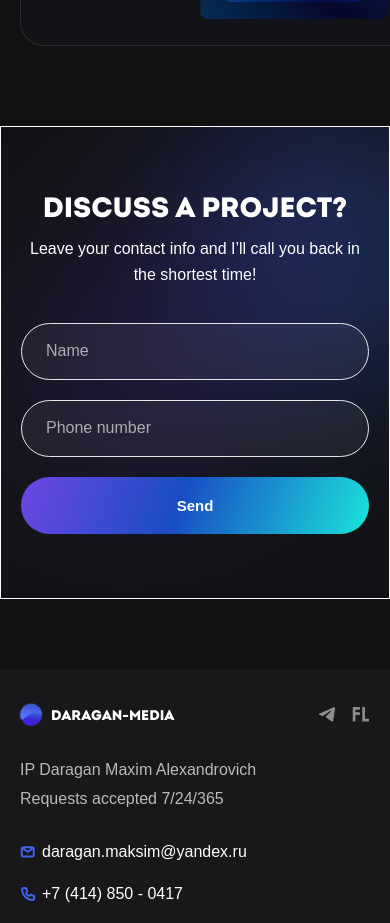
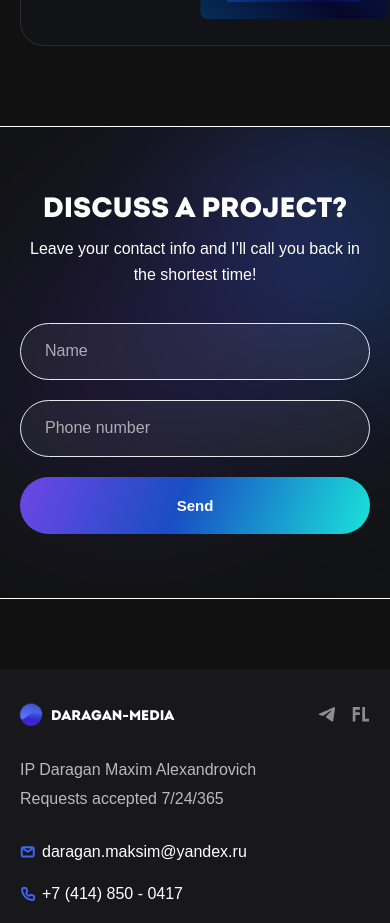
Before and after one commit to Hillel1408/daragan-media, a React (Create React App) app: page / in a window 390 px wide. Shown: the part 4620-5543 px from the top of the page. Built offline with nearby package versions, Linux system fonts and the light colour scheme.

Commit message:
убрал рамку

```diff
--- a/src/components/Feedback/Feedback.tsx
+++ b/src/components/Feedback/Feedback.tsx
@@ -8,7 +8,7 @@ export default function Feedback() {
         <div className="feedback bg-[#111112] pb-[100px] md:pb-20 sm:pb-[70px]">
             <div className="container md:px-0">
                 <div className="relative overflow-hidden">
-                    <div className="border border-white rounded-[37px] bg-[rgba(35,38,57,0.1)] py-20 px-[103px] z-10 relative lg:px-[18px] md:rounded-none sm:px-5 sm:py-[64px]">
+                    <div className="border border-white rounded-[37px] bg-[rgba(35,38,57,0.1)] py-20 px-[103px] z-10 relative lg:px-[18px] md:rounded-none md:border-l-0 md:border-r-0 sm:px-5 sm:py-[64px]">
                         <h2 className="font-['Intro'] text-[32px] uppercase text-white text-center mb-[10px] md:text-[30px] sm:text-[28px]">
                             {t("DiscussAProject")}
                         </h2>
```
